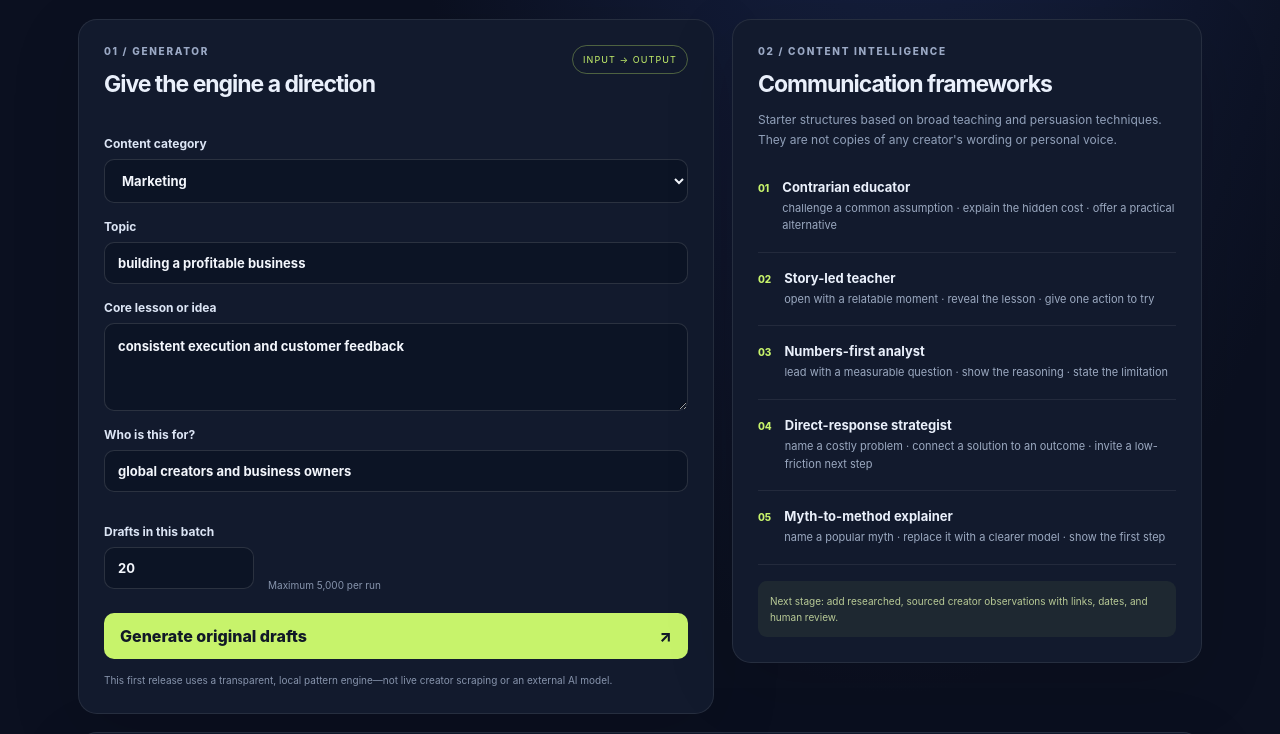
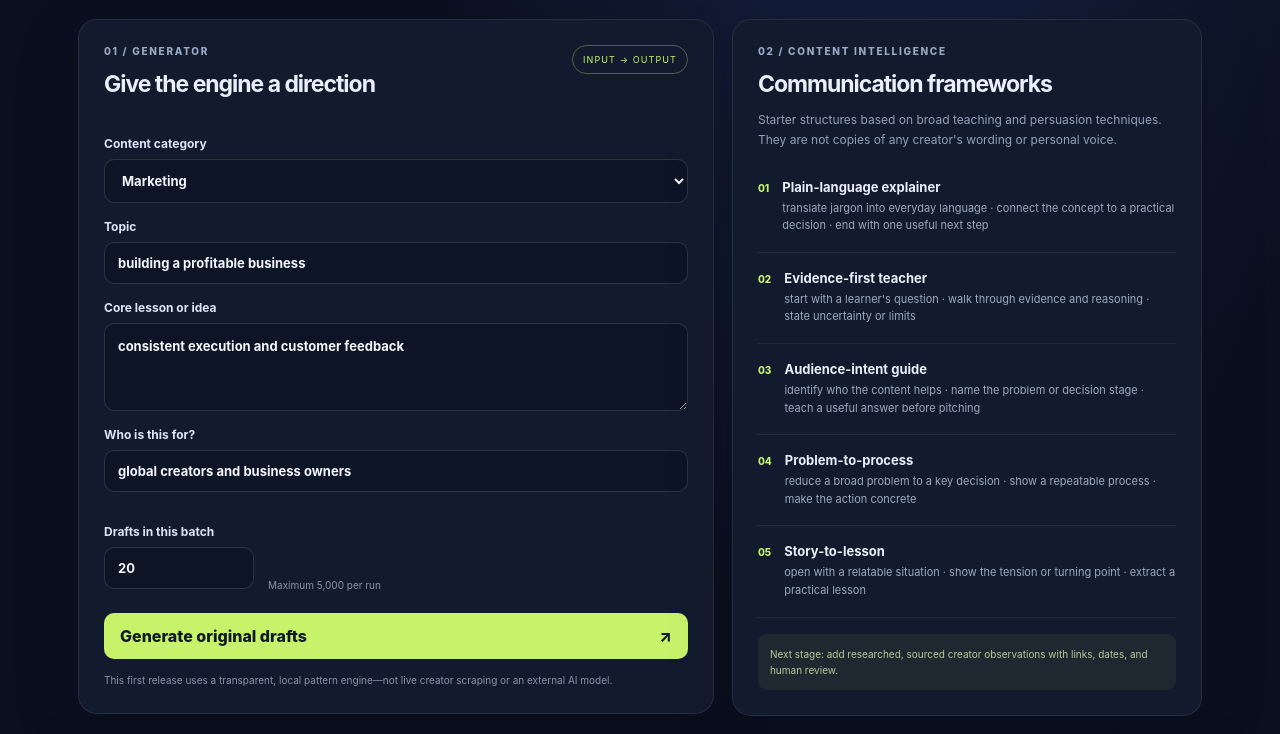
Before and after one commit to akameredon/1-million-content-engine, a React (Vite) app: page / in a window 1280 px wide. Shown: the part 660-1394 px from the top of the page. Built offline with nearby package versions, Linux system fonts and the light colour scheme.

Commit message:
Generate drafts using source-backed communication patterns

```diff
--- a/src/contentEngine.js
+++ b/src/contentEngine.js
@@ -1,10 +1,12 @@
-export const creatorFrameworks = [
-  { name: "Contrarian educator", mechanics: ["challenge a common assumption", "explain the hidden cost", "offer a practical alternative"], note: "A general communication framework, not an imitation of any creator." },
-  { name: "Story-led teacher", mechanics: ["open with a relatable moment", "reveal the lesson", "give one action to try"], note: "A general communication framework, not an imitation of any creator." },
-  { name: "Numbers-first analyst", mechanics: ["lead with a measurable question", "show the reasoning", "state the limitation"], note: "A general communication framework, not an imitation of any creator." },
-  { name: "Direct-response strategist", mechanics: ["name a costly problem", "connect a solution to an outcome", "invite a low-friction next step"], note: "A general communication framework, not an imitation of any creator." },
-  { name: "Myth-to-method explainer", mechanics: ["name a popular myth", "replace it with a clearer model", "show the first step"], note: "A general communication framework, not an imitation of any creator." },
-];
+import { researchPatterns } from './researchLibrary.js';
+
+export const creatorFrameworks = researchPatterns.map((pattern) => ({
+  id: pattern.id,
+  name: pattern.name,
+  mechanics: pattern.mechanics,
+  sourceIds: pattern.sourceIds,
+  note: "A generalized communication pattern, not an imitation of a creator.",
+}));
 
 const hooks = [
   (topic) => `Most people misunderstand ${topic.toLowerCase()}. Here's the part worth paying attention to:`,
@@ -15,12 +17,12 @@ const hooks = [
   (topic) => `One mistake can quietly undermine your progress with ${topic.toLowerCase()}:`,
 ];
 const lessons = [
-  (idea) => `The real leverage is understanding ${idea}. Focus on the decision you can repeat, not a shortcut you cannot explain.`,
+  (idea) => `The useful principle is ${idea}. Focus on the decision you can repeat, not a shortcut you cannot explain.`,
   (idea) => `Break ${idea} into one small action, one measurable result, and one review. That makes improvement easier to see.`,
   (idea) => `Do not confuse activity with progress. Test whether ${idea} is producing the outcome you actually want.`,
-  (idea) => `A better approach is to learn the principle behind ${idea}, then adapt it to your own audience and constraints.`,
+  (idea) => `Learn the principle behind ${idea}, then adapt it to your audience and constraints.`,
   (idea) => `Start small: define what success means for ${idea}, take one step, and compare the result with your starting point.`,
-  (idea) => `The strongest system for ${idea} is one you can explain, measure, and improve without depending on hype.`,
+  (idea) => `A strong system for ${idea} is one you can explain, measure, and improve without depending on hype.`,
 ];
 const angles = [
   "Think about the first decision a beginner needs to make.",
@@ -52,7 +54,7 @@ const angles = [
   "Check whether the advice fits the audience's actual situation.",
   "Make room for uncertainty when the evidence is incomplete.",
   "Turn the insight into a question your audience can answer.",
-  "Build trust by explaining the trade-offs, not hiding them."
+  "Build trust by explaining the trade-offs, not hiding them.",
 ];
 const endings = [
   "Save this and test the idea before you scale it.",
@@ -63,32 +65,55 @@ const endings = [
   "Send this to someone building in this space.",
 ];
 
-export function generatePosts({ topic, idea, audience = "creators and business owners", category = "Marketing", count = 10, seed = 0 }) {
+function buildPatternText(patternId, { topic, idea, audience, hook, angle, lesson, ending }) {
+  switch (patternId) {
+    case "plain-language-explainer":
+      return `${hook} Think of it in practical terms: ${idea}. ${angle} ${lesson} ${ending}`;
+    case "evidence-first-teacher":
+      return `Before accepting a claim about ${topic}, ask what evidence would support it. ${angle} ${lesson} Leave room for uncertainty when the evidence is incomplete. ${ending}`;
+    case "audience-intent-guide":
+      return `If you are ${audience}, start with the problem you need to solve in ${topic}. ${angle} ${lesson} ${ending}`;
+    case "problem-to-process":
+      return `If progress with ${topic} has stalled, do not add more tasks yet. Find the decision or bottleneck that matters most. ${lesson} ${angle} ${ending}`;
+    case "story-to-lesson":
+      return `Imagine working on ${topic} and trying several things at once. The turning point is choosing one useful lesson: ${idea}. ${angle} ${lesson} ${ending}`;
+    default:
+      return `${hook} ${angle} ${lesson} ${ending}`;
+  }
+}
+
+export function generatePosts({ topic, idea, audience = "creators and business owners", category = "Marketing", count = 10, seed = 0, patternId = "auto" }) {
   const cleanTopic = String(topic || "").trim();
   const cleanIdea = String(idea || "").trim();
+  const cleanAudience = String(audience || "your audience").trim();
   if (!cleanTopic || !cleanIdea) throw new Error("Add a topic and a core idea before generating.");
   const total = Math.max(1, Math.min(5000, Number(count) || 1));
+  const selectedPatterns = patternId === "auto" ? creatorFrameworks : creatorFrameworks.filter((pattern) => pattern.id === patternId);
+  if (!selectedPatterns.length) throw new Error("Choose a valid research pattern.");
   const posts = [];
   const seen = new Set();
   let cursor = Math.max(0, Number(seed) || 0);
   let attempts = 0;
-  while (posts.length < total && attempts < total * 12) {
-    const hook = hooks[cursor % hooks.length](cleanTopic);
-    const lesson = lessons[Math.floor(cursor / hooks.length) % lessons.length](cleanIdea);
-    const ending = endings[Math.floor(cursor / (hooks.length * lessons.length)) % endings.length];
-    const angle = angles[Math.floor(cursor / (hooks.length * lessons.length * endings.length)) % angles.length];
-    const framework = creatorFrameworks[cursor % creatorFrameworks.length];
-    const post = `${hook} ${angle} ${lesson} ${ending}`;
-    const key = post.toLowerCase().replace(/[^a-z0-9]+/g, " ").trim();
+  while (posts.length < total && attempts < total * 20) {
+    const variant = Math.floor(cursor / selectedPatterns.length);
+    const pattern = selectedPatterns[cursor % selectedPatterns.length];
+    const hook = hooks[variant % hooks.length](cleanTopic);
+    const lesson = lessons[Math.floor(variant / hooks.length) % lessons.length](cleanIdea);
+    const ending = endings[Math.floor(variant / (hooks.length * lessons.length)) % endings.length];
+    const angle = angles[Math.floor(variant / (hooks.length * lessons.length * endings.length)) % angles.length];
+    const text = buildPatternText(pattern.id, { topic: cleanTopic, idea: cleanIdea, audience: cleanAudience, hook, angle, lesson, ending });
+    const key = text.toLowerCase().replace(/[^a-z0-9]+/g, " ").trim();
     if (!seen.has(key)) {
       seen.add(key);
       posts.push({
         id: `post-${cursor}`,
-        text: post,
+        text,
         category,
-        audience,
-        framework: framework.name,
-        mechanics: framework.mechanics,
+        audience: cleanAudience,
+        framework: pattern.name,
+        patternId: pattern.id,
+        mechanics: pattern.mechanics,
+        sourceIds: pattern.sourceIds,
         status: "draft",
       });
     }
@@ -117,5 +142,8 @@ export function assessPosts(posts) {
 
 export function toCsv(posts) {
   const quote = (value) => `"${String(value ?? "").replace(/"/g, '""')}"`;
-  return ["text,category,audience,framework,status,quality,issues", ...posts.map((p) => [p.text,p.category,p.audience,p.framework,p.status,p.quality,(p.issues || []).join("; ")].map(quote).join(","))].join("\n");
+  return [
+    "text,category,audience,framework,pattern_id,source_ids,status,quality,issues",
+    ...posts.map((post) => [post.text, post.category, post.audience, post.framework, post.patternId, (post.sourceIds || []).join("; "), post.status, post.quality, (post.issues || []).join("; ")].map(quote).join(",")),
+  ].join("\n");
 }
```
